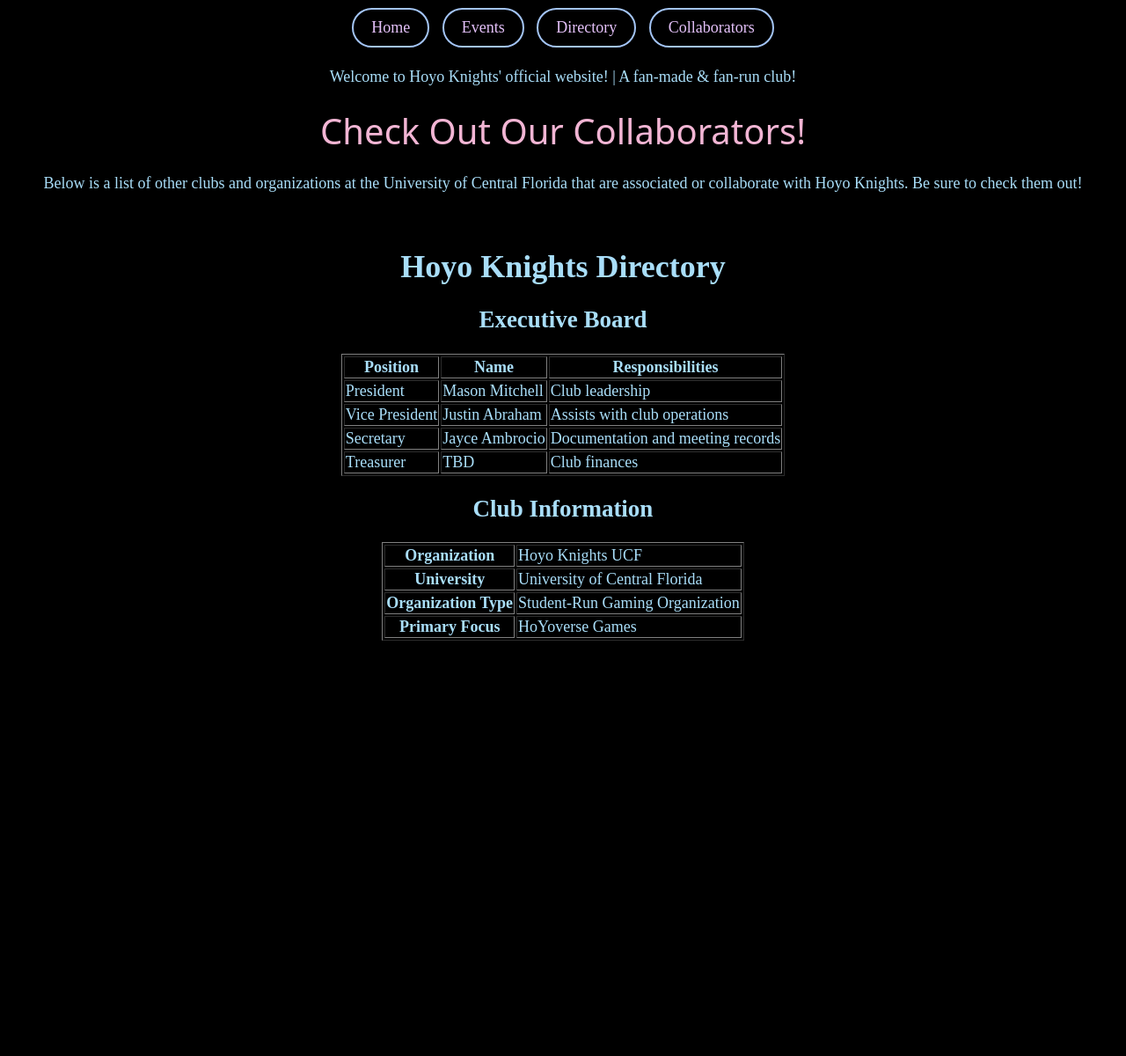
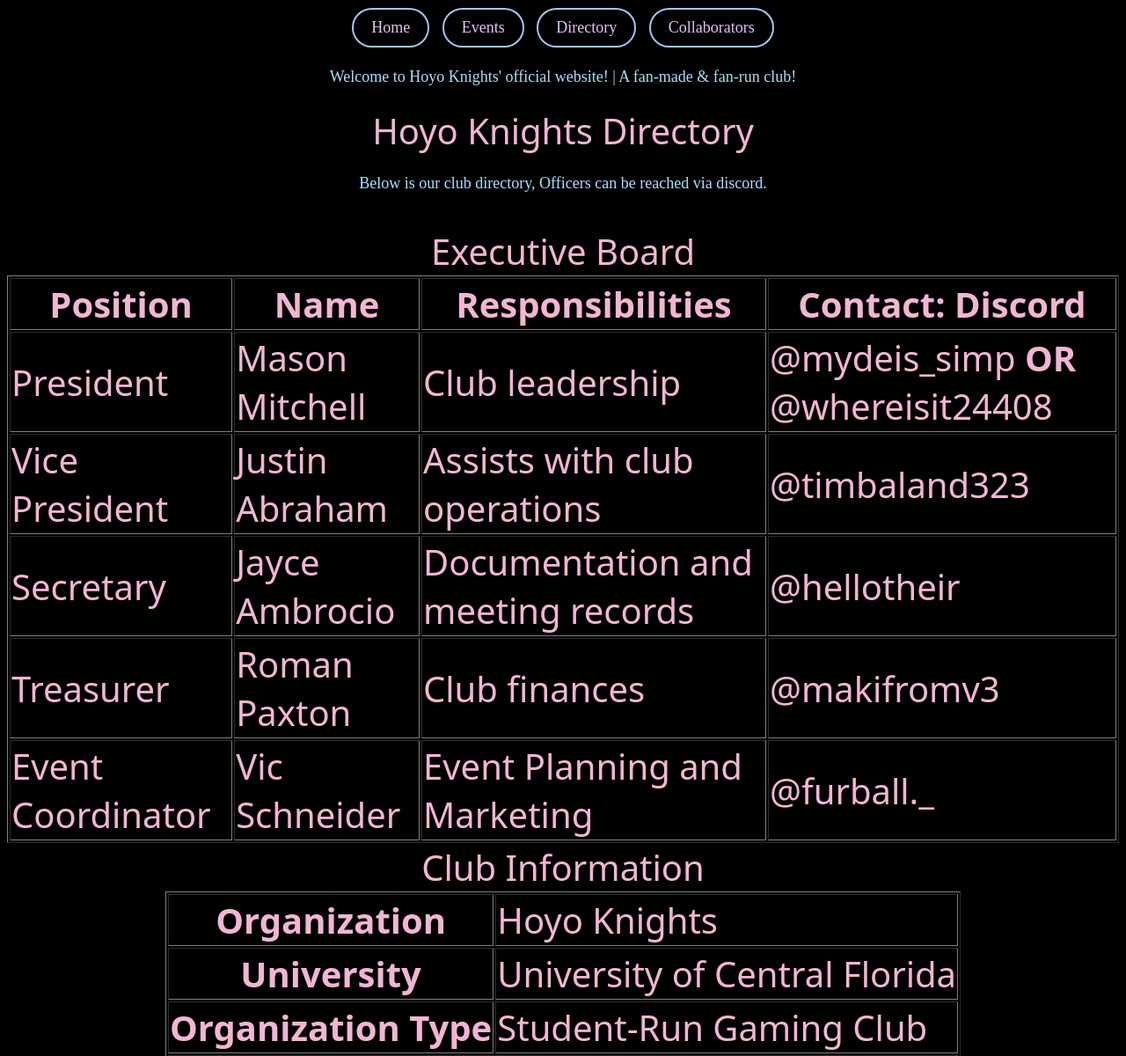
Before and after one commit to Hoyo-Knights-UCF/Hoyo-Knights-Website, a plain HTML site: page Pages/HKDirectory.html in a window 1280 px wide. Shown: the part 180-1380 px from the top of the page at 88% size. Before the commit the page ends 916 px from the top, so only its background shows below. Drawn offline with Linux system fonts and the light colour scheme; a web font is replaced by a local one.

Commit message:
Update HKDirectory.html

```diff
--- a/Pages/HKDirectory.html
+++ b/Pages/HKDirectory.html
@@ -21,16 +21,14 @@
 </nav>
 <p>Welcome to Hoyo Knights' official website! | A fan-made & fan-run club!</p>
 
-  <h2><span class="Anaxa-is-the-second-best-character"> Check Out Our Collaborators!</span></h2>
-<p>Below is a list of other clubs and organizations at the University of Central Florida that are associated or collaborate with Hoyo Knights. Be sure to check them out!</p>
+  <h2><span class="Anaxa-is-the-second-best-character"> Hoyo Knights Directory </span></h2>
+<p>Below is our club directory, Officers can be reached via discord.</p>
 <br>
 <head>
     <meta charset="UTF-8">
     <title>Hoyo Knights Directory</title>
 
-    <h1>Hoyo Knights Directory</h1>
-
-    <h2>Executive Board</h2>
+<span class="Anaxa-is-the-second-best-character">Executive Board</h2>
 
     <table border="1">
 
@@ -38,42 +36,53 @@
             <th>Position</th>
             <th>Name</th>
             <th>Responsibilities</th>
+            <th>Contact: Discord</th>
         </tr>
 
         <tr>
             <td>President</td>
             <td>Mason Mitchell</td>
             <td>Club leadership</td>
+            <td>@mydeis_simp <strong> OR </strong> @whereisit24408</td>
         </tr>
 
         <tr>
             <td>Vice President</td>
             <td>Justin Abraham</td>
             <td>Assists with club operations</td>
+            <td>@timbaland323</td>
         </tr>
 
         <tr>
             <td>Secretary</td>
             <td>Jayce Ambrocio</td>
             <td>Documentation and meeting records</td>
+            <td>@hellotheir</td>
         </tr>
 
         <tr>
             <td>Treasurer</td>
-            <td>TBD</td>
+            <td>Roman Paxton</td>
             <td>Club finances</td>
+            <td>@makifromv3</td>
+        </tr>
+
+       <tr>
+            <td>Event Coordinator</td>
+            <td>Vic Schneider</td>
+            <td>Event Planning and Marketing</td>
+            <td>@furball._</td>
         </tr>
 
     </table>
 
-
-    <h2>Club Information</h2>
+<span class="Anaxa-is-the-second-best-character"> Club Information</h2>
 
     <table border="1">
 
         <tr>
             <th>Organization</th>
-            <td>Hoyo Knights UCF</td>
+            <td>Hoyo Knights</td>
         </tr>
 
         <tr>
@@ -83,7 +92,7 @@
 
         <tr>
             <th>Organization Type</th>
-            <td>Student-Run Gaming Organization</td>
+            <td>Student-Run Gaming Club</td>
         </tr>
 
         <tr>
@@ -91,6 +100,11 @@
             <td>HoYoverse Games</td>
         </tr>
 
+        <tr>
+            <th>Secondary Focus</th>
+            <td>Other Gacha Games</td>
+        </tr>
+
     </table>
 
 </body>
```
